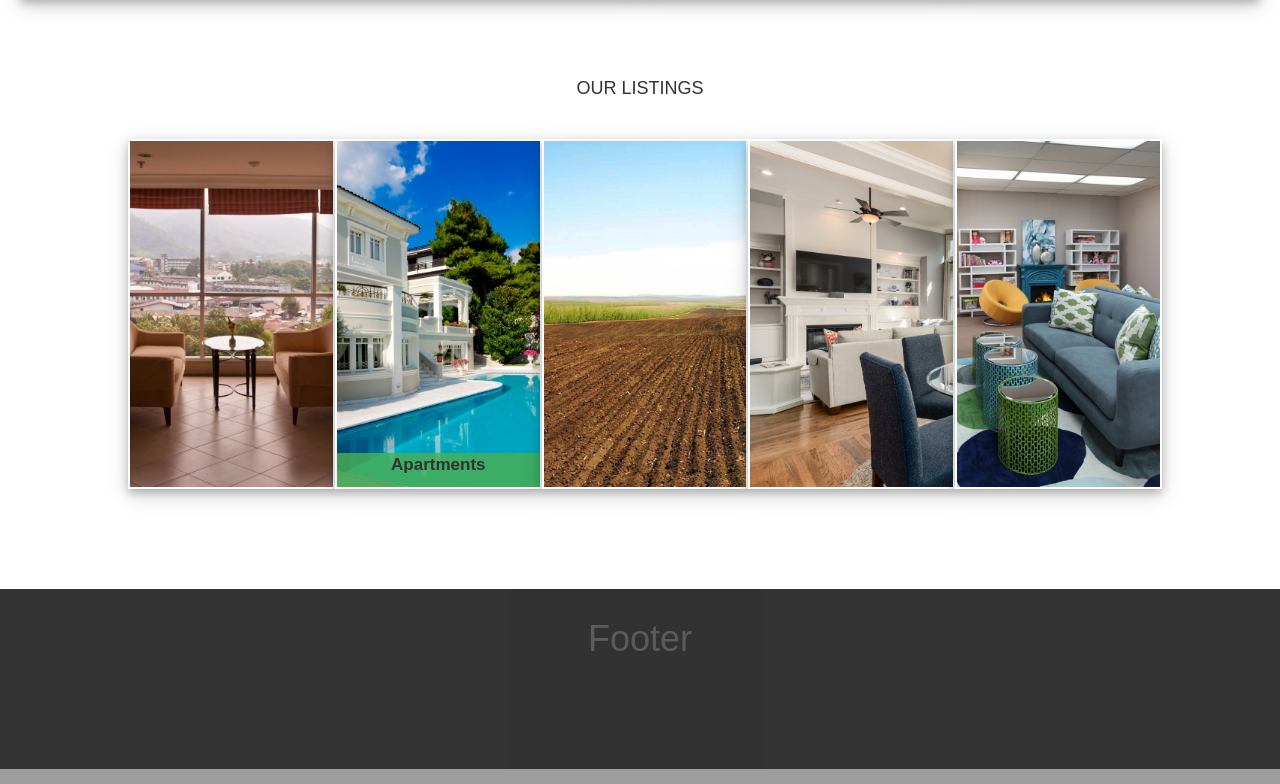
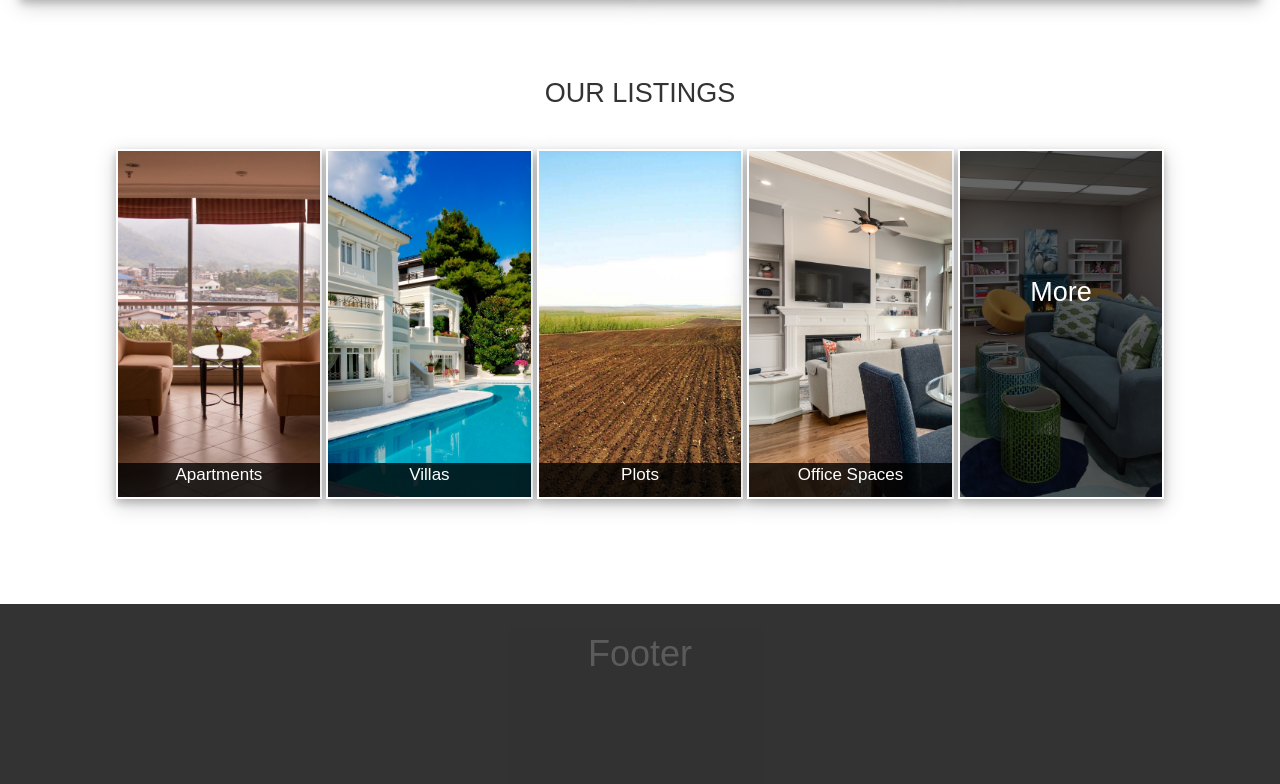
Before and after one commit to RADELCorp/internal, a PHP site: page / in a window 1280 px wide. Shown: the part 1152-1936 px from the top of the page. Run offline with PHP 8.4, Linux system fonts and the light colour scheme; some web fonts are replaced.

Commit message:
tiles animations completed-index.php

```diff
--- a/darshan/index.php
+++ b/darshan/index.php
@@ -1,7 +1,7 @@
 <!DOCTYPE html>
 <html lang="en">
     <head>
-        <title>Bootstrap Example</title>
+        <title>PropKorner</title>
         <meta charset="utf-8">
         <meta name="viewport" content="width=device-width, initial-scale=1">
         <link rel="stylesheet" href="https://maxcdn.bootstrapcdn.com/bootstrap/3.3.7/css/bootstrap.min.css">
@@ -39,6 +39,30 @@
                 padding-top: 120px;
             }
 
+            .zoom {
+                background-color: green;
+                transition: transform .2s;
+
+                margin: 0 auto;
+            }
+
+            .zoom:hover {
+                -ms-transform: scale(1.5);
+                -webkit-transform: scale(1.5);
+                transform: scale(1.5);
+            }
+
+            .row-centered {
+                text-align:center;
+            }
+
+            .col-centered {
+                display:inline-block;
+                float:none;
+                text-align:left;
+                text-align: center;
+                background-color: #ccc;
+            }
 
         </style>
         <div class="nav" style="background-color: black; opacity: 0.8;">
@@ -52,7 +76,7 @@
                         <a href="#">For Rent</a>
                         <br>
                         <button class="btn">Search By</button>
-                        <input class="search" type="texbox" placeholder="Locality, Pincode, Name etc." size="60">
+                        <input class="search" type="texbox" placeholder="Locality, Pincode, Name etc." size="50%">
                     </p>
                 </center>
             </div>
@@ -73,20 +97,27 @@
 
         <div style="padding-top:20px;">
             <center>
-                <h4 style="padding-top:50px;">OUR LISTINGS</h4>
+                <h4 style="padding-top:50px; font-size: 27px">OUR LISTINGS</h4>
             </center>
         </div>
-        <div class="row" style="margin-top: 40px;text-align: center">
-            <div class="col-md-1" style="background-color:white;height: 350px;margin-right: 5px"></div>
-            <div class="col-md-2 shadow" style="height: 350px;background-image:url(images/apartments.jpg);background-repeat: no-repeat;background-size: cover;border: 2px solid white;">
+        <div class="row row-centered" style="margin-top: 40px;text-align: center">
 
+            <div class="col-md-2 zoom shadow col-centered" style="padding-left: 0px;height: 350px;background-image:url(images/apartments.jpg);background-repeat: no-repeat;background-size: cover;border: 2px solid white;">
+                <div style="position: absolute;bottom: 0;background-color: black;background: rgba(0, 0, 0, 0.8);width: 100%;"><p style="font-size: 17px;color: white">Apartments</p></div>
             </div>
-            <div class="col-md-2 shadow" style="padding-left: 0px;height: 350px;background-image:url(images/villa.jpg);background-repeat: no-repeat;background-size: cover;border: 2px solid white;position: relative">
-                <div style="position: absolute;bottom: 0;background-color: black;background: rgba(76, 175, 80, 0.8);width: 100%;"><p style="font-weight: bold; font-size: 17px;">Apartments</p></div>
+            <div class="col-md-2 zoom shadow col-centered" style="padding-left: 0px;height: 350px;background-image:url(images/villa.jpg);background-repeat: no-repeat;background-size: cover;border: 2px solid white;position: relative">
+                <div style="position: absolute;bottom: 0;background-color: black;background: rgba(0, 0, 0, 0.8);width: 100%;"><p style="font-size: 17px;color: white">Villas</p></div>
             </div>
-            <div class="col-md-2 shadow" style="height: 350px;background-image:url(images/plot.jpg);background-repeat: no-repeat;background-size: cover;border: 2px solid white;"></div>
-            <div class="col-md-2 shadow" style="height: 350px;background-image:url(images/officespaces.jpg);background-repeat: no-repeat;background-size: cover;border: 2px solid white;"></div>
-            <div class="col-md-2 shadow" style="height: 350px;background-image:url(images/more.jpg);background-repeat: no-repeat;background-size: cover;border: 2px solid white;"></div>
+            <div class="col-md-2 zoom shadow col-centered" style="padding-left: 0px;height: 350px;background-image:url(images/plot.jpg);background-repeat: no-repeat;background-size: cover;border: 2px solid white;">
+                <div style="position: absolute;bottom: 0;background-color: black;background: rgba(0, 0, 0, 0.8);width: 100%;"><p style="font-size: 17px;color: white">Plots</p></div>
+            </div>
+            <div class="col-md-2 zoom shadow col-centered" style="padding-left: 0px;height: 350px;background-image:url(images/officespaces.jpg);background-repeat: no-repeat;background-size: cover;border: 2px solid white;">
+                <div style="position: absolute;bottom: 0;background-color: black;background: rgba(0, 0, 0, 0.8);width: 100%;"><p style="font-size: 17px;color: white">Office  Spaces</p></div>
+            </div>
+            <div class="col-md-2 zoom shadow col-centered" style="padding-left: 0px;height: 350px;background-image:url(images/more.jpg);background-repeat: no-repeat;background-size: cover;border: 2px solid white;">
+                <div style="position: absolute;height: 100%;background-color: black;background: rgba(0, 0, 0, 0.6);width: 100%;"><p style="font-size: 27px;color: white;margin-top: 60%">More</p></div>
+            </div>
+
         </div>
         <div class="footer" style="margin-top:100px; padding-bottom: 100px; background-color: black; opacity: 0.8;">
             <center><h1 style="padding-top: 30px">Footer</h1></center>
```
